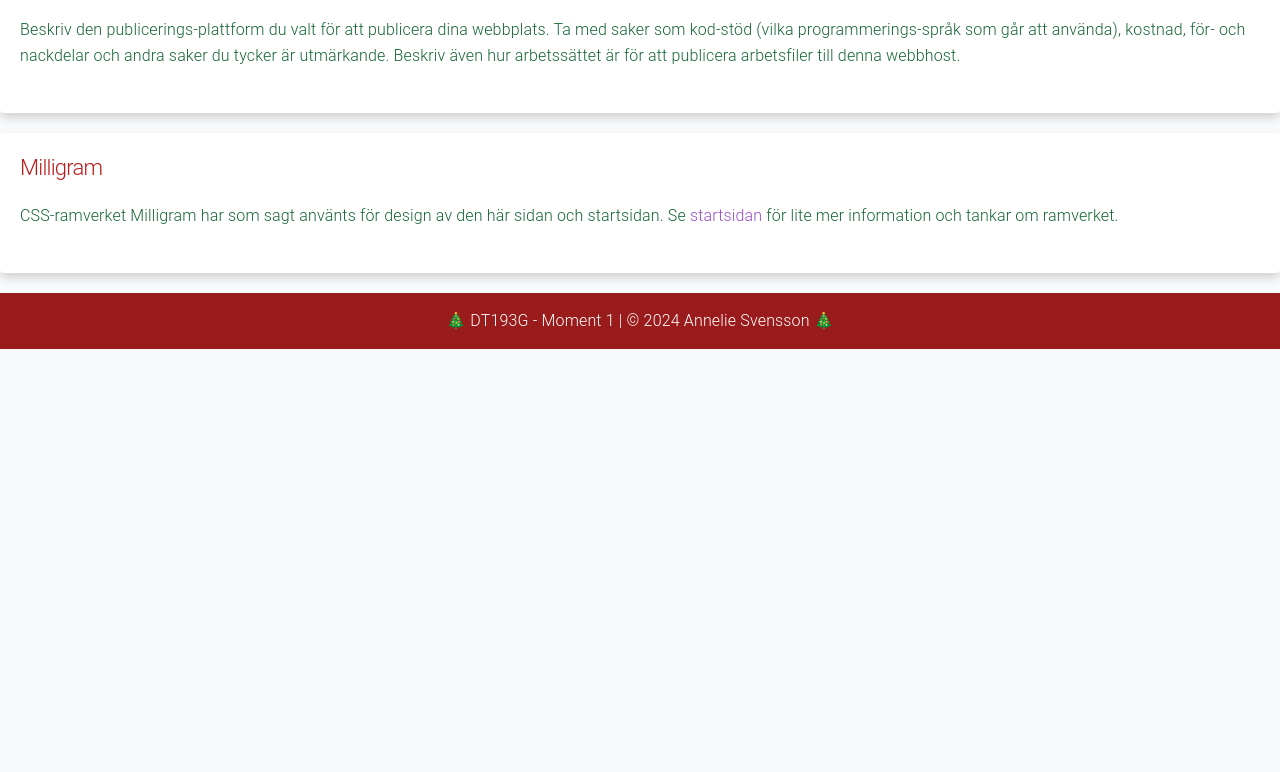
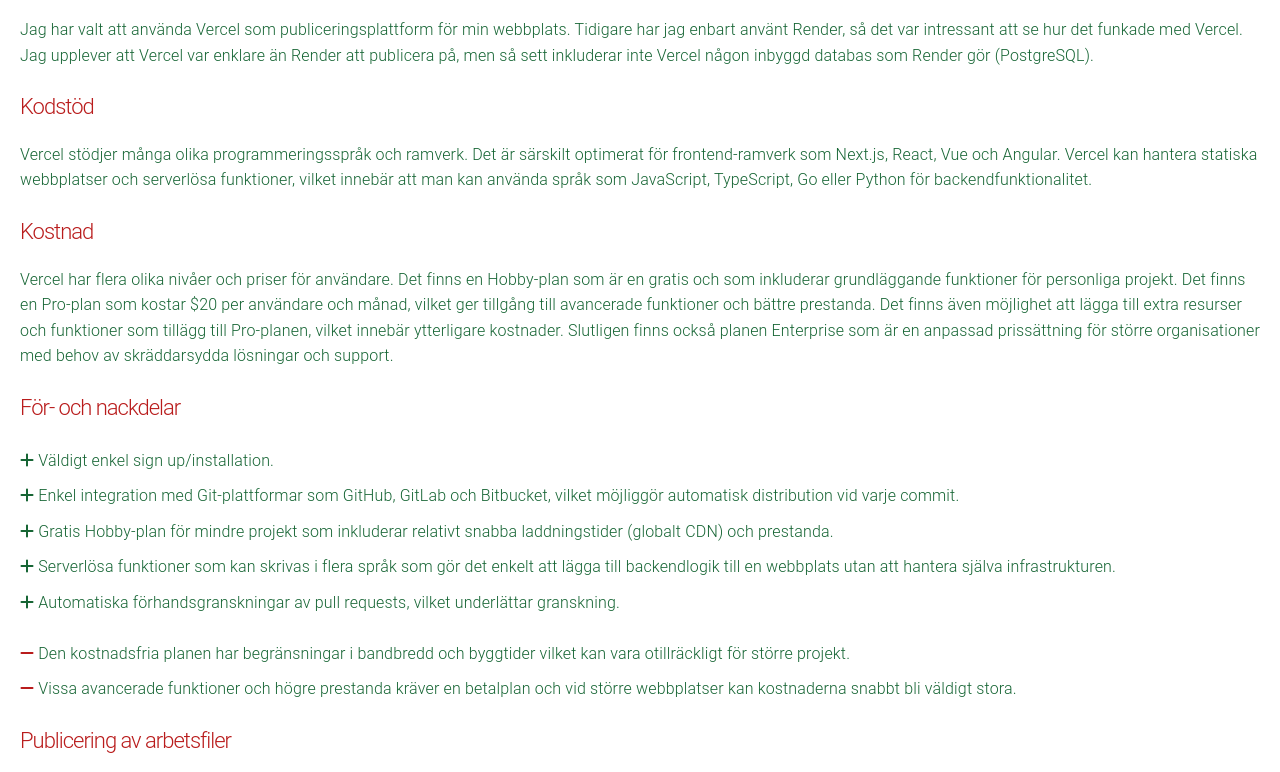
Before and after one commit to ansv88/DT193G-Moment-1, a website built with Parcel: page src/publishing.html in a window 1280 px wide. Shown: the part 138-910 px from the top of the page. Before the commit the page ends 800 px from the top, so only its background shows below. Built offline with nearby package versions, Linux system fonts and the light colour scheme.

Commit message:
Info om publicering

```diff
--- a/src/css/milligram-custom.css
+++ b/src/css/milligram-custom.css
@@ -20,6 +20,10 @@
     color: white;
     text-decoration: none;
     padding: 1rem;
+  }
+
+  .logo:hover {
+    color: white;
   }
 
   .hamburger {
@@ -95,12 +99,21 @@
   }
 
   h2,
+  h3,
   h4 {
     color: #b91c1c; /* Motsvarar Tailwinds red-700 */
   }
 
+  h3 {
+    font-size: 2.2rem;
+  }
+
   .text-green-custom {
     color: #166534; /* Motsvarar Tailwinds bg-green-800 */
+  }
+
+  .li-color-con {
+  color: #b91c1c; /* Motsvarar Tailwinds red-700 */
   }
 
   .footer {
--- a/src/publishing.html
+++ b/src/publishing.html
@@ -35,10 +35,52 @@
   <main class="container">
     <div class="box">
       <h2>Publicering</h2>
-      <p class="text-green-custom">Beskriv den publicerings-plattform du valt för att publicera dina webbplats.
-        Ta med saker som kod-stöd (vilka programmerings-språk som går att använda), kostnad, för- och nackdelar och
-        andra saker du tycker är utmärkande.
-        Beskriv även hur arbetssättet är för att publicera arbetsfiler till denna webbhost.</p>
+      <p class="text-green-custom">Jag har valt att använda Vercel som publiceringsplattform för min webbplats. Tidigare
+        har jag enbart använt Render, så det var intressant att se hur det funkade med Vercel. Jag upplever att Vercel
+        var enklare än Render att publicera på, men så sett inkluderar inte Vercel någon inbyggd databas som Render gör (PostgreSQL).</p>
+      <h3>Kodstöd</h3>
+      <p class="text-green-custom">Vercel stödjer många olika programmeringsspråk och ramverk. Det är särskilt optimerat
+        för frontend-ramverk som Next.js, React, Vue och Angular. Vercel kan hantera statiska webbplatser och serverlösa
+        funktioner, vilket innebär att man kan använda
+        språk som JavaScript, TypeScript, Go eller Python för backendfunktionalitet.</p>
+      <h3>Kostnad</h3>
+      <p class="text-green-custom">Vercel har flera olika nivåer och priser för användare. Det finns en Hobby-plan som
+        är en gratis och som inkluderar grundläggande funktioner för personliga projekt.
+        Det finns en Pro-plan som kostar $20 per användare och månad, vilket ger tillgång till avancerade funktioner och
+        bättre prestanda. Det finns även möjlighet att lägga till extra resurser och funktioner som tillägg till
+        Pro-planen, vilket innebär ytterligare kostnader. Slutligen finns också planen Enterprise som är en anpassad
+        prissättning för större
+        organisationer med behov av skräddarsydda lösningar och support.</p>
+      <h3>För- och nackdelar</h3>
+      <p class="text-green-custom">
+      <dl class="text-green-custom">
+        <li><i class="fa-solid fa-plus"></i> Väldigt enkel sign up/installation.</li>
+        <li><i class="fa-solid fa-plus"></i> Enkel integration med Git-plattformar som GitHub, GitLab och Bitbucket,
+          vilket möjliggör automatisk distribution vid varje commit.</li>
+        <li><i class="fa-solid fa-plus"></i> Gratis Hobby-plan för mindre projekt som inkluderar relativt snabba
+          laddningstider (globalt CDN) och prestanda.</li>
+        <li><i class="fa-solid fa-plus"></i> Serverlösa funktioner som kan skrivas i flera språk som gör det enkelt att
+          lägga till backendlogik till en webbplats utan att hantera själva infrastrukturen.</li>
+        <li><i class="fa-solid fa-plus"></i> Automatiska förhandsgranskningar av pull requests, vilket underlättar
+          granskning.</li>
+      </dl>
+      <dl class="text-green-custom">
+        <li><i class="fa-solid fa-minus li-color-con"></i> Den kostnadsfria planen har begränsningar i bandbredd och
+          byggtider vilket
+          kan vara otillräckligt för större projekt.</li>
+        <li><i class="fa-solid fa-minus li-color-con"></i> Vissa avancerade funktioner och högre prestanda kräver en
+          betalplan och vid
+          större webbplatser kan kostnaderna snabbt bli väldigt stora.</li>
+      </dl>
+
+      </p>
+      <h3>Publicering av arbetsfiler</h3>
+      <p class="text-green-custom"> För att publicera arbetsfiler till Vercel kopplar man sitt
+        Git-repository från plattformar som GitHub, GitLab eller Bitbucket till Vercel. Därefter hanterar Vercel
+        automatiskt distributioner, så varje gång man pushar ändringar till sitt repository skapas en ny distribution
+        automatiskt. Vid pull requests genererar Vercel en unik URL för att förhandsgranska ändringarna innan de går
+        live. Dessutom kan man enkelt hantera miljövariabler direkt i Vercels dashboard för att konfigurera olika
+        miljöer som utveckling, test och produktion.</p>
     </div>
     <div class="box">
       <h4>Milligram</h4>
```
Also changed, not shown: src/index.html (+3 -1 lines).
